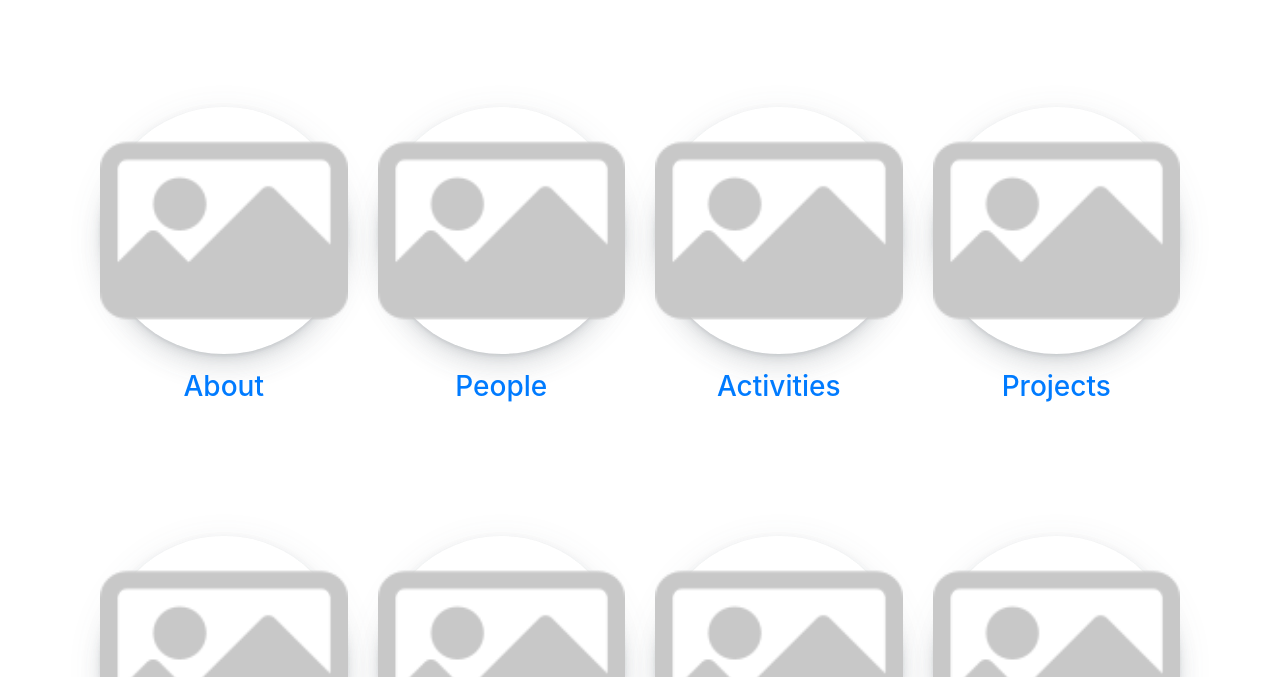
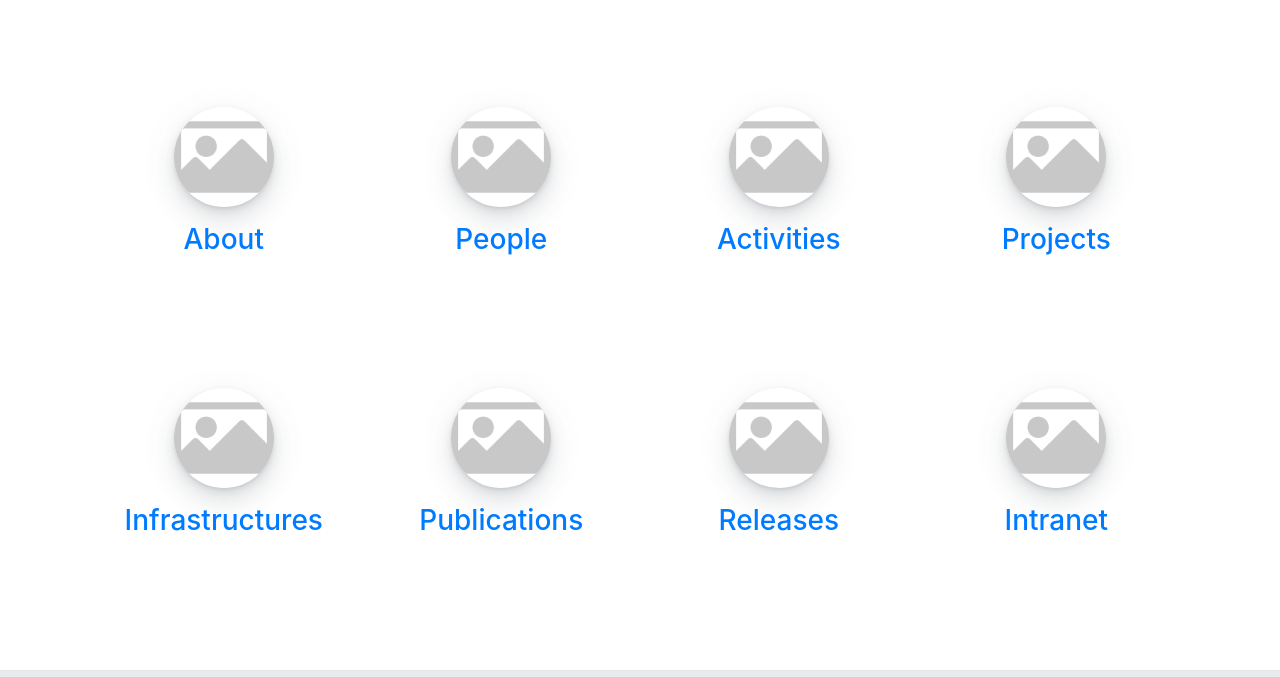
Before and after one commit to federicaspinelli/ListLab, a plain HTML site: page index.html in a window 1280 px wide. Shown: the part 123-800 px from the top of the page. Drawn offline with Linux system fonts and the light colour scheme.

Commit message:
Update landing.css

```diff
--- a/css/landing.css
+++ b/css/landing.css
@@ -3,7 +3,7 @@
 .w-100 {
   width: 100% !important;
 }
-.round-buttons .menu-icons {
+.menu-buttons .menu-icons {
   max-width: 100px;
   overflow: hidden;
 }
```
